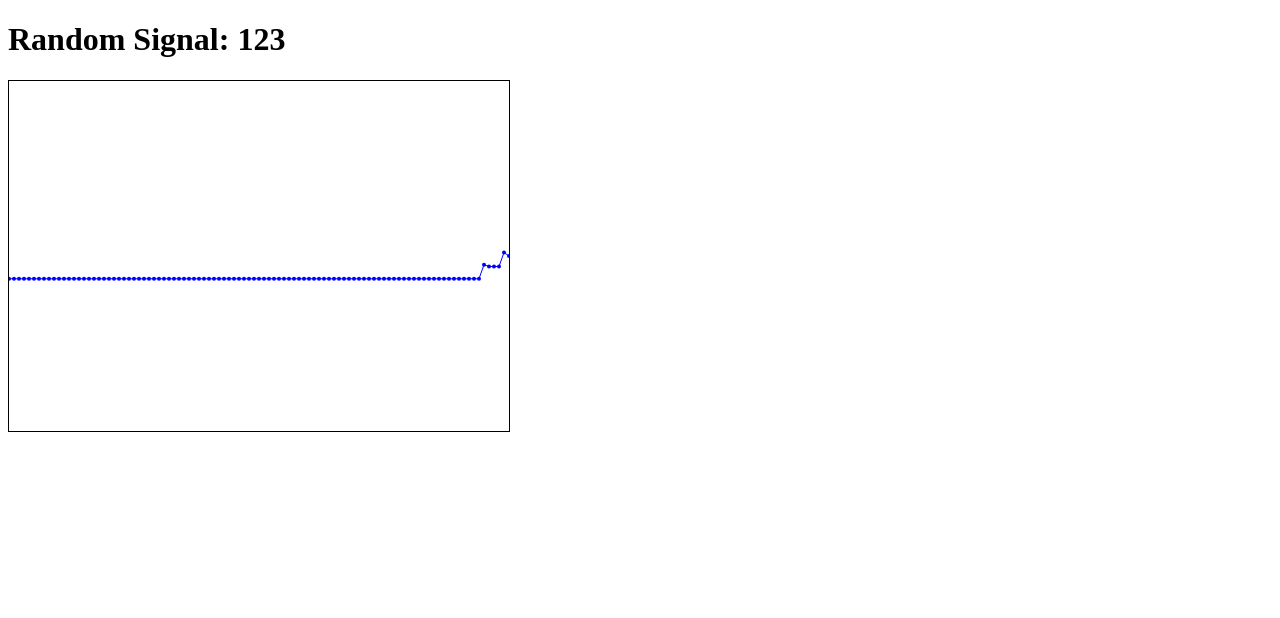
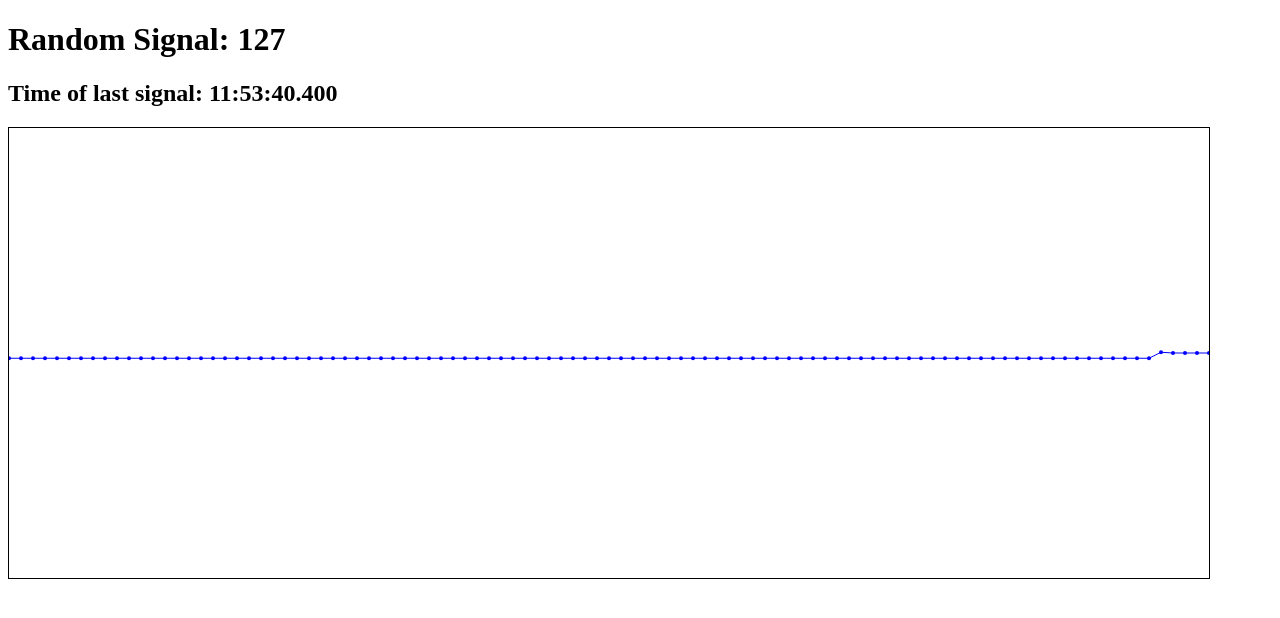
Before and after one commit to rbnbr/rbnbr.github.io, a SvelteKit app in the folder svelte/: page /random-signal in a window 1280 px wide. Shown: the top 618 px of the page. Built offline with nearby package versions, Linux system fonts and the light colour scheme.

Commit message:
added time

```diff
--- a/svelte/src/routes/random-signal/+page.svelte
+++ b/svelte/src/routes/random-signal/+page.svelte
@@ -1,7 +1,7 @@
 <script>
     import * as d3 from "d3";
 
-    let signal = 100;
+    let signal = 120;
 
     let arr = [];
 
@@ -11,8 +11,10 @@
         arr.push(signal);
     }
 
-    let width = 500;
-    let height = 350;
+    let width = 1200;
+    let height = 450;
+
+    let t = Date.now();
 
     setInterval(() => {
         let p = Math.random();
@@ -26,6 +28,11 @@
             signal -= Math.round(Math.random() * 10);
             // arr.push(signal);
         }
+
+        if (signal !== arr[arr.length-1]) {
+            arr[arr.length-1] = signal;
+            t = Date.now();
+        }
     }, 100);
 
     setInterval(() => {
@@ -37,16 +44,19 @@
     }, 1000);
 
     let xScale = d3.scaleLinear().domain([0, maxLength]).range([0, width]);
-    let yScale = d3.scaleLinear().domain([-100, 100]).range([height, 0]);
+    let yScale = d3.scaleLinear().domain([-300, 300]).range([height, 0]);
 
     function ct(y) {
         debugger;
         return y - signal;
     }
 
+    $: tt = new Date(t);
+
 </script>
 
 <h1>Random Signal: {signal}</h1>
+<h2>Time of last signal: {`${tt.getHours()}:${tt.getMinutes()}:${tt.getSeconds()}.${tt.getMilliseconds().toFixed(0)}`}</h2>
 
 <svg width={width} height={height}>
     {#each arr.slice(0, -1) as s, idx}
```
